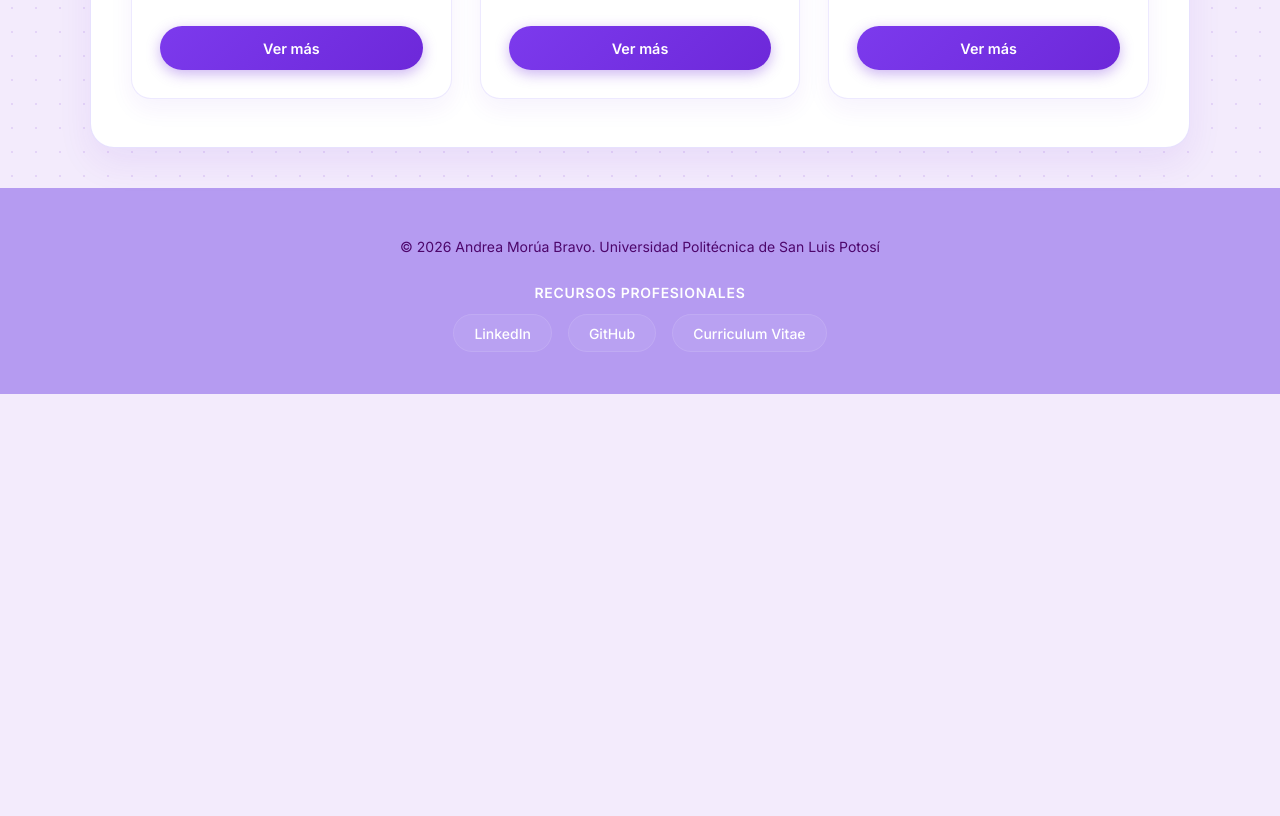
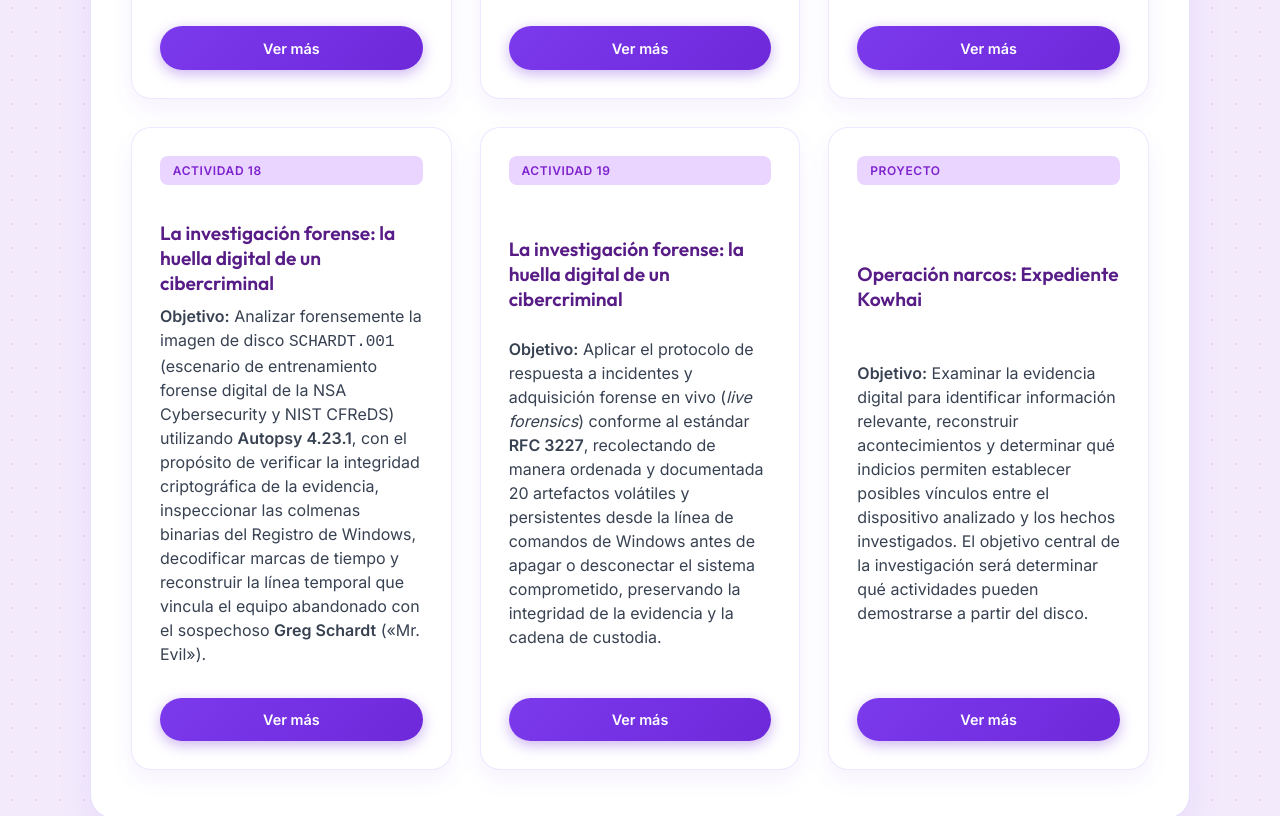
Before and after one commit to Andreamoruaa/portafolio_programacionWAP, a plain HTML site: page parciales/parcial3/parcial3.html in a window 1280 px wide. Shown: the part 1060-1876 px from the top of the page. Before the commit the page ends 1454 px from the top, so only its background shows below. Drawn offline with Linux system fonts and the light colour scheme.

Commit message:
menu de parcial 3 completo

```diff
--- a/parciales/parcial3/parcial3.html
+++ b/parciales/parcial3/parcial3.html
@@ -86,6 +86,35 @@
                         <a href="../parcial3/actividades/actividad17.html" class="btn-submit btn-sm">Ver más</a>
                     </article>
 
+                    <!-- Actividad 18 -->
+                    <article class="card activity-card">
+                        <span class="badge-tag">Actividad 18</span>
+                        <h3 class="activity-title">La investigación forense: la huella digital de un cibercriminal</h3>
+                        <p class="activity-objective"><strong>Objetivo:</strong>
+                            Analizar forensemente la imagen de disco <code>SCHARDT.001</code> (escenario de entrenamiento forense digital de la NSA Cybersecurity y NIST CFReDS) utilizando <strong>Autopsy 4.23.1</strong>, con el propósito de verificar la integridad criptográfica de la evidencia, inspeccionar las colmenas binarias del Registro de Windows, decodificar marcas de tiempo y reconstruir la línea temporal que vincula el equipo abandonado con el sospechoso <strong>Greg Schardt</strong> («Mr. Evil»).
+                        </p>
+                        <a href="../parcial3/actividades/actividad18.html" class="btn-submit btn-sm">Ver más</a>
+                    </article>
+
+                    <!-- Actividad 19 -->
+                    <article class="card activity-card">
+                        <span class="badge-tag">Actividad 19</span>
+                        <h3 class="activity-title">La investigación forense: la huella digital de un cibercriminal</h3>
+                        <p class="activity-objective"><strong>Objetivo:</strong>
+                            Aplicar el protocolo de respuesta a incidentes y adquisición forense en vivo (<em>live forensics</em>) conforme al estándar <strong>RFC 3227</strong>, recolectando de manera ordenada y documentada 20 artefactos volátiles y persistentes desde la línea de comandos de Windows antes de apagar o desconectar el sistema comprometido, preservando la integridad de la evidencia y la cadena de custodia.
+                        </p>
+                        <a href="../parcial3/actividades/actividad19.html" class="btn-submit btn-sm">Ver más</a>
+                    </article>
+
+                    <!-- Proyecto 3 parcial -->
+                    <article class="card activity-card">
+                        <span class="badge-tag">Proyecto</span>
+                        <h3 class="activity-title">Operación narcos: Expediente Kowhai</h3>
+                        <p class="activity-objective"><strong>Objetivo:</strong>
+                            Examinar la evidencia digital para identificar información relevante, reconstruir acontecimientos y determinar qué indicios permiten establecer posibles vínculos entre el dispositivo analizado y los hechos investigados. El objetivo central de la investigación será determinar qué actividades pueden demostrarse a partir del disco.
+                        </p>
+                        <a href="../parcial3/actividades/proyecto_p3.html" class="btn-submit btn-sm">Ver más</a>
+                    </article>
                 </div>
             </section>
         </article>
```
Also changed, not shown: parciales/parcial3/actividades/actividad19.html (+1 -0 lines).
